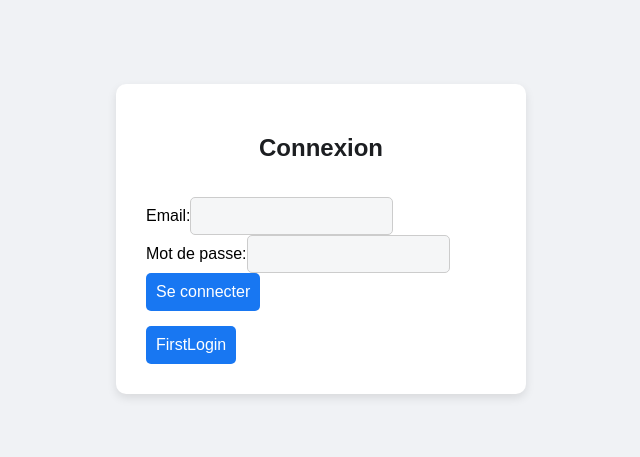
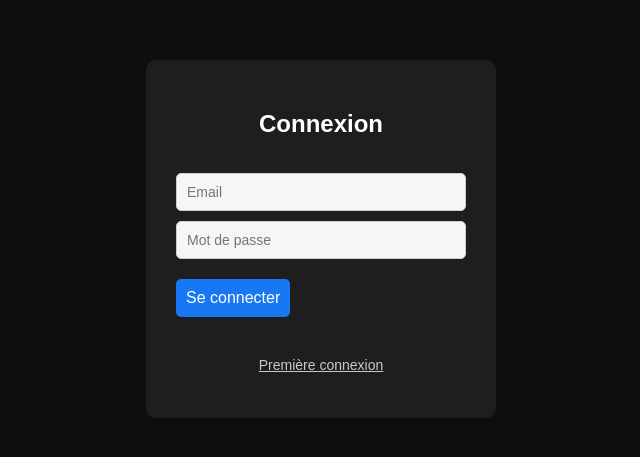
Before and after one commit to RomainR99/FrontRedditClone, a React (Vite) app: page /login in a window 1280 px wide. Shown: the part 161-618 px from the top of the page, without its empty margins (319-959 px from the left). Built offline with nearby package versions, Linux system fonts and the light colour scheme.

Commit message:
mise à jour css login

```diff
--- a/src/App.jsx
+++ b/src/App.jsx
@@ -1,7 +1,6 @@
 // src/App.jsx
 import React from 'react';
 import { BrowserRouter as Router, Routes, Route } from 'react-router-dom';
-import SignUp from './pages/SignUp';
 import Login from './pages/Login';
 import Posts from './components/Posts';
 import FirstLogin from './pages/FirstLogin'; // Importer FirstLogin
--- a/src/pages/Login.jsx
+++ b/src/pages/Login.jsx
@@ -58,20 +58,20 @@ const Login = () => {
 
         <form onSubmit={handleSubmit} className="form-content">
           <div>
-            <label>Email:</label>
             <input
               type="email"
               value={email}
               onChange={(e) => setEmail(e.target.value)}
+              placeholder="Email"
               required
             />
           </div>
           <div>
-            <label>Mot de passe:</label>
             <input
               type="password"
               value={password}
               onChange={(e) => setPassword(e.target.value)}
+              placeholder="Mot de passe"
               required
             />
           </div>
@@ -81,13 +81,14 @@ const Login = () => {
           </button>
         </form>
 
+
         {/* Bouton FirstLogin plus petit et en bas */}
         <div className="first-login-container">
           <button
             onClick={handleRedirectToFirstLogin}
             className="first-login-button"
           >
-            FirstLogin
+            Première connexion
           </button>
         </div>
       </div>
--- a/src/styles/Login.css
+++ b/src/styles/Login.css
@@ -2,7 +2,7 @@ body {
     margin: 0;
     padding: 0;
     font-family: Arial, sans-serif;
-    background-color: #f0f2f5;
+    background-color: #0f0f0f;
   }
 
   .connexion-page {
@@ -13,7 +13,7 @@ body {
   }
 
   .connexion-form {
-    background-color: white;
+    background-color: #1e1e1e;
     padding: 30px;
     border-radius: 10px;
     box-shadow: 0px 4px 10px rgba(0, 0, 0, 0.1);
@@ -21,21 +21,26 @@ body {
     display: flex;
     flex-direction: column;
     gap: 15px;
+    box-sizing: border-box;
   }
 
   .connexion-form h2 {
     text-align: center;
     font-size: 24px;
-    color: #1c1e21;
+    color: white;
     margin-bottom: 20px;
   }
 
+
+
   input {
+    width: 100%;
     padding: 10px;
     border: 1px solid #ccc;
     border-radius: 5px;
     font-size: 14px;
     background-color: #f5f6f7;
+    box-sizing: border-box;
   }
 
   input:focus {
@@ -45,13 +50,13 @@ input:focus {
 
   button {
     padding: 10px;
-    background-color: #1877f2; /* Orange Reddit */
+    background-color: #1877f2;
     color: white;
     border: none;
     border-radius: 5px;
     font-size: 16px;
     cursor: pointer;
-    transition: background-color 0.3s;
+    transition: background-color 0.3s, transform 0.2s;
   }
 
   button:hover {
@@ -65,4 +70,33 @@ button:hover {
     padding: 10px;
     border-radius: 5px;
     font-size: 14px;
+    text-align: center;
   }
+
+  .first-login-container {
+    display: flex;
+    justify-content: center;
+    margin-top: 10px;
+  }
+
+  .first-login-button {
+    background-color: transparent;
+    color: rgb(200, 200, 200);
+    border: none;
+    font-size: 14px;
+    cursor: pointer;
+    text-decoration: underline;
+    padding: 5px;
+    transition: color 0.3s;
+  }
+
+  .first-login-button:hover {
+    color: white;
+  }
+  .connexion-form div {
+    margin-bottom: 10px;
+  }
+
+  button {
+    margin-top: 10px;
+  }
```
Lines whose indentation alone changed are shown as unchanged.
